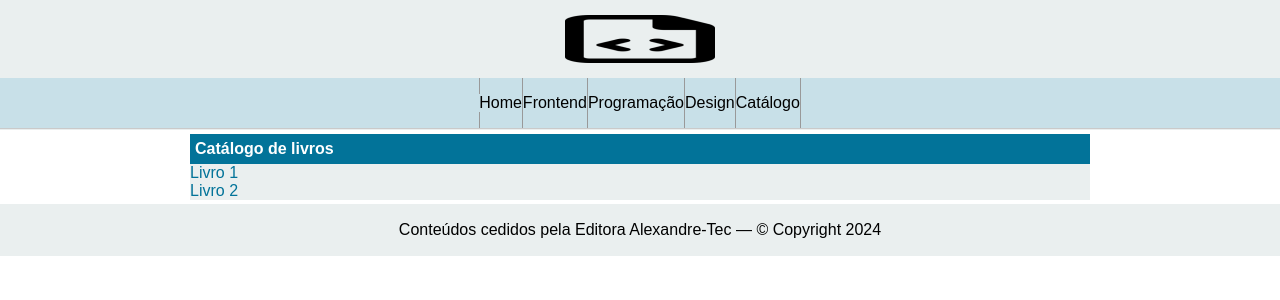
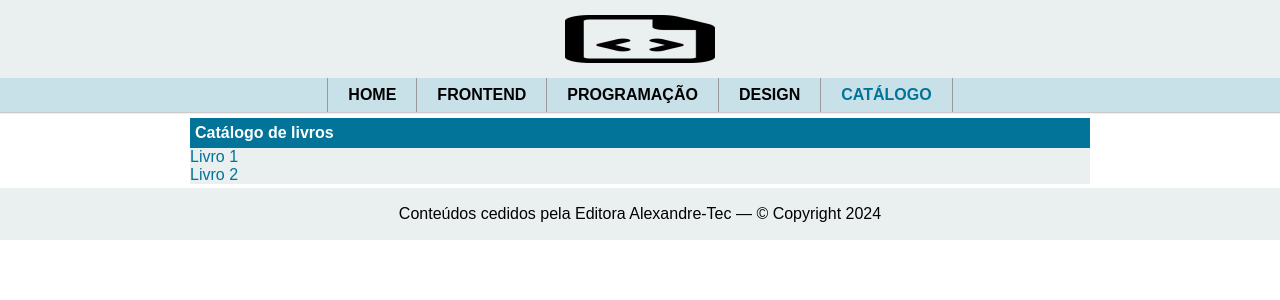
Before and after one commit to AlexandreLiberatto/editora-alexandre-tec, a React (Vite) app: page /catalogo in a window 1280 px wide. Shown: the top 300 px of the page. Built offline with nearby package versions, Linux system fonts and the light colour scheme.

Commit message:
Corrigindo bugs

```diff
--- a/src/App.jsx
+++ b/src/App.jsx
@@ -1,4 +1,4 @@
-import  { Component } from "react";
+import { Component } from "react";
 import { BrowserRouter as Router, Routes, Route } from "react-router-dom";
 import Topo from "./components/Topo";
 import Home from "./components/Home";
--- a/src/components/Catalogo.jsx
+++ b/src/components/Catalogo.jsx
@@ -1,4 +1,3 @@
-
 
 const Catalogo = () => (
   <main className="principal">
--- a/src/components/Design.jsx
+++ b/src/components/Design.jsx
@@ -1,5 +1,3 @@
-
-
 const Design = () => (
   <main className="principal">
     <h2>Categoria design</h2>
--- a/src/components/Navegacao.jsx
+++ b/src/components/Navegacao.jsx
@@ -1,6 +1,6 @@
 import { NavLink } from "react-router-dom";
 
-let linkCorrente = {
+const linkCorrente = {
   color: "#027399",
 };
 
@@ -8,30 +8,29 @@
   return (
     <ul>
       <li>
-        <NavLink exact activeStyle={linkCorrente} to="/" />
-        Home
-        <NavLink />
-      </li>
-
-      <li>
-        <NavLink exact activeStyle={linkCorrente} to="/frontend" />
-        Frontend
-        <NavLink />
+        <NavLink to="/" exact="true" style={({ isActive }) => isActive ? linkCorrente : undefined}>
+          Home
+        </NavLink>
       </li>
       <li>
-        <NavLink exact activeStyle={linkCorrente} to="/programacao" />
-        Programação
-        <NavLink />
+        <NavLink to="/frontend" style={({ isActive }) => isActive ? linkCorrente : undefined}>
+          Frontend
+        </NavLink>
       </li>
       <li>
-        <NavLink exact activeStyle={linkCorrente} to="/design" />
-        Design
-        <NavLink />
+        <NavLink to="/programacao" style={({ isActive }) => isActive ? linkCorrente : undefined}>
+          Programação
+        </NavLink>
       </li>
       <li>
-        <NavLink exact activeStyle={linkCorrente} to="/catalogo" />
-        Catálogo
-        <NavLink />
+        <NavLink to="/design" style={({ isActive }) => isActive ? linkCorrente : undefined}>
+          Design
+        </NavLink>
+      </li>
+      <li>
+        <NavLink to="/catalogo" style={({ isActive }) => isActive ? linkCorrente : undefined}>
+          Catálogo
+        </NavLink>
       </li>
     </ul>
   );
```
Also changed, not shown: src/components/Principal.jsx (+4 -4 lines), src/components/Rodape.jsx (+3 -4 lines), src/components/Topo.jsx (+7 -8 lines), package.json (line endings or trailing spaces), src/components/Logo.jsx (line endings or trailing spaces).
